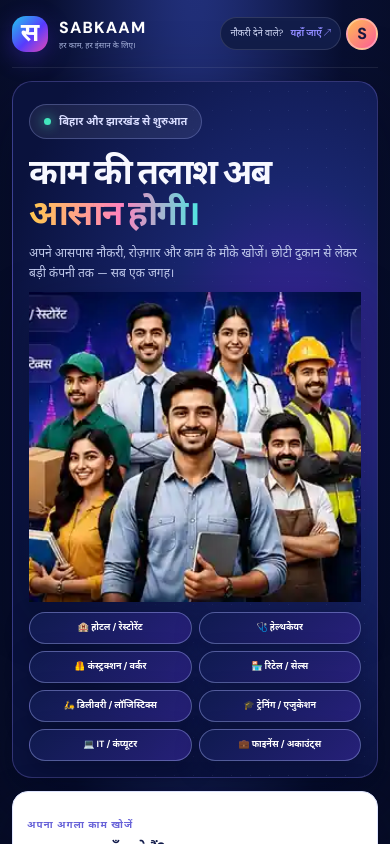
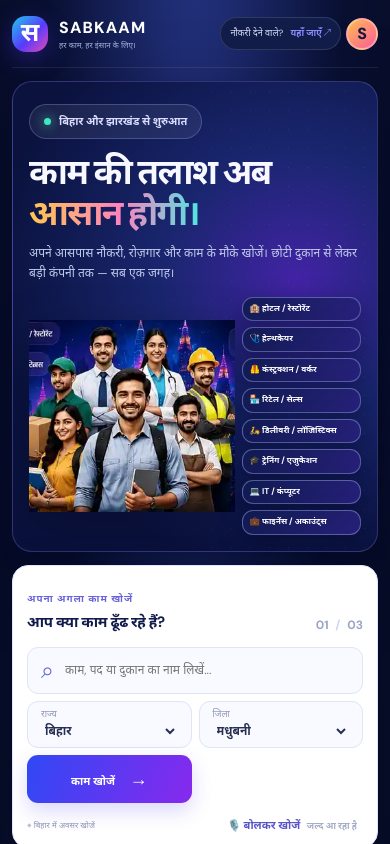
Before and after one commit to sarkaritalk/SABKAAM, a React (Vite) app: page / in a window 390 px wide. Shown: the top 844 px of the page. Built offline with nearby package versions, Linux system fonts and the light colour scheme.

Commit message:
Place job category labels beside hero image on mobile

```diff
--- a/src/styles.css
+++ b/src/styles.css
@@ -191,3 +191,64 @@
  .hero-category-cloud{position:static!important;inset:auto!important;display:grid!important;grid-template-columns:repeat(2,minmax(0,1fr))!important;gap:7px!important;width:100%!important;pointer-events:none!important}
  .hero-art .float-tag{position:static!important;display:flex!important;max-width:none!important;min-height:32px!important;padding:7px 8px!important;font-size:9px!important;white-space:normal!important}
 }
+
+
+/* Mobile hero: keep job-category labels beside the artwork, not underneath */
+@media(max-width:560px){
+ .hero-art{
+   display:grid!important;
+   grid-template-columns:minmax(0,1.55fr) minmax(112px,.9fr)!important;
+   align-items:center!important;
+   justify-items:stretch!important;
+   column-gap:7px!important;
+   row-gap:0!important;
+   width:100%!important;
+   height:auto!important;
+   margin:5px 0 0!important;
+   overflow:visible!important;
+ }
+ .hero-ai-collage{
+   grid-column:1!important;
+   grid-row:1!important;
+   width:100%!important;
+   height:auto!important;
+   max-width:100%!important;
+   max-height:none!important;
+   object-fit:contain!important;
+   object-position:center!important;
+ }
+ .hero-category-cloud{
+   grid-column:2!important;
+   grid-row:1!important;
+   position:static!important;
+   inset:auto!important;
+   display:flex!important;
+   flex-direction:column!important;
+   align-items:stretch!important;
+   justify-content:center!important;
+   gap:6px!important;
+   width:100%!important;
+   min-width:0!important;
+   pointer-events:none!important;
+ }
+ .hero-art .float-tag{
+   position:static!important;
+   display:flex!important;
+   align-items:center!important;
+   justify-content:flex-start!important;
+   width:100%!important;
+   max-width:none!important;
+   min-height:0!important;
+   padding:6px 7px!important;
+   border-radius:11px!important;
+   font-size:clamp(8px,2.15vw,10px)!important;
+   line-height:1.25!important;
+   text-align:left!important;
+   white-space:normal!important;
+   overflow-wrap:anywhere!important;
+ }
+}
+@media(max-width:360px){
+ .hero-art{grid-template-columns:minmax(0,1.35fr) minmax(104px,.95fr)!important;column-gap:5px!important}
+ .hero-art .float-tag{font-size:8px!important;padding:5px!important}
+}
```
